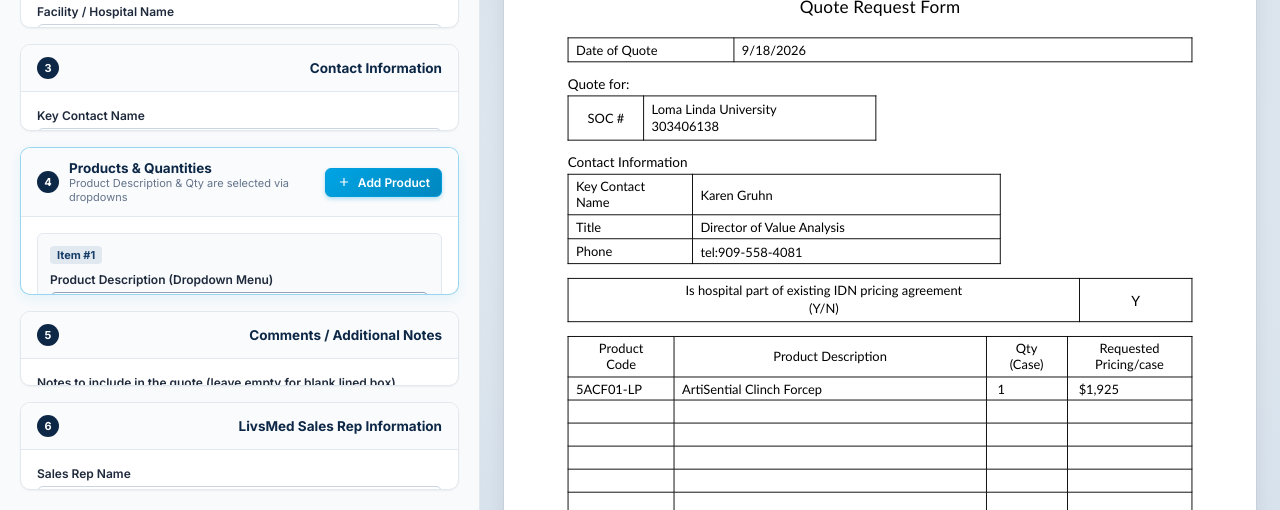
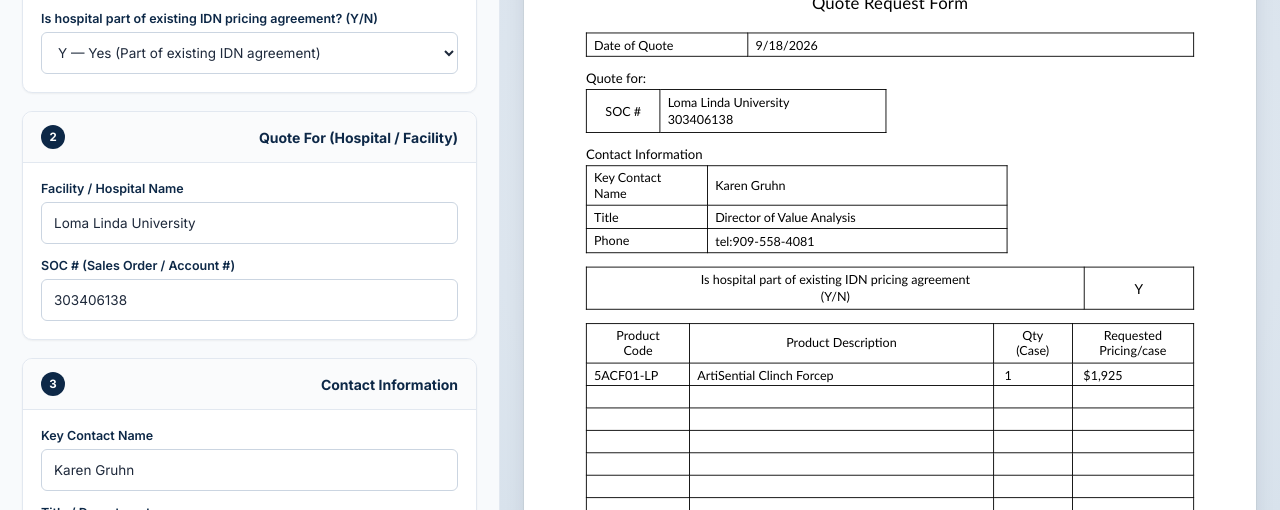
Before and after one commit to youngjk9-yz/Livsmed, a website built with Vite: page index.html in a window 1280 px wide. Shown: the part 290-800 px from the top of the page. Built offline with nearby package versions, Linux system fonts and the light colour scheme.

Commit message:
Expand form card spacing and input room on left column

```diff
--- a/index.html
+++ b/index.html
@@ -93,8 +93,7 @@
                 <h3>General & Date</h3>
               </div>
               <div class="form-card-body">
-                <div class="form-row">
-                  <div class="form-group flex-1">
+                <div class="form-group">
                   <label for="input-quote-date">Date of Quote</label>
                   <div class="input-with-action">
                     <input type="text" id="input-quote-date" placeholder="e.g. 9/18/2026" value="9/18/2026" />
@@ -102,13 +101,12 @@
                   </div>
                 </div>
 
-                  <div class="form-group flex-1">
-                    <label for="input-idn-agreement">IDN Pricing Agreement (Y/N)</label>
+                <div class="form-group">
+                  <label for="input-idn-agreement">Is hospital part of existing IDN pricing agreement? (Y/N)</label>
                   <select id="input-idn-agreement" class="form-select">
-                      <option value="Y" selected>Y — Yes, part of existing IDN</option>
-                      <option value="N">N — No IDN agreement</option>
+                    <option value="Y" selected>Y — Yes (Part of existing IDN agreement)</option>
+                    <option value="N">N — No (Standard pricing)</option>
                   </select>
-                  </div>
                 </div>
               </div>
             </section>
@@ -142,15 +140,13 @@
                   <label for="input-contact-name">Key Contact Name</label>
                   <input type="text" id="input-contact-name" placeholder="e.g. Karen Gruhn" value="Karen Gruhn" />
                 </div>
-                <div class="form-row">
-                  <div class="form-group flex-1">
+                <div class="form-group">
                   <label for="input-contact-title">Title / Department</label>
                   <input type="text" id="input-contact-title" placeholder="e.g. Director of Value Analysis" value="Director of Value Analysis" />
                 </div>
-                  <div class="form-group flex-1">
+                <div class="form-group">
                   <label for="input-contact-phone">Phone Number</label>
                   <input type="text" id="input-contact-phone" placeholder="e.g. tel:909-558-4081" value="tel:909-558-4081" />
-                  </div>
                 </div>
               </div>
             </section>
@@ -215,15 +211,13 @@
                   <label for="input-rep-name">Sales Rep Name</label>
                   <input type="text" id="input-rep-name" placeholder="e.g. Gerry Giuliano" value="Gerry Giuliano" />
                 </div>
-                <div class="form-row">
-                  <div class="form-group flex-1">
+                <div class="form-group">
                   <label for="input-rep-email">Email Address</label>
                   <input type="email" id="input-rep-email" placeholder="e.g. Gerry_giuliano@livsmed.com" value="Gerry_giuliano@livsmed.com" />
                 </div>
-                  <div class="form-group flex-1">
-                    <label for="input-rep-phone">Phone</label>
+                <div class="form-group">
+                  <label for="input-rep-phone">Phone Number</label>
                   <input type="text" id="input-rep-phone" placeholder="e.g. 908 328 2809" value="908 328 2809" />
-                  </div>
                 </div>
               </div>
             </section>
--- a/src/style.css
+++ b/src/style.css
@@ -328,23 +328,54 @@
   100% { transform: scale(0.95); box-shadow: 0 0 0 0 rgba(16, 185, 129, 0); }
 }
 
-.editor-scrollable {
-  flex: 1;
-  overflow-y: auto;
-  padding: 20px;
+.editor-sidebar {
+  width: 500px;
+  min-width: 440px;
+  max-width: 540px;
+  background-color: var(--bg-panel);
+  border-right: 1px solid var(--border-light);
   display: flex;
   flex-direction: column;
-  gap: 16px;
+  height: 100%;
+  overflow: hidden;
+  box-shadow: 2px 0 8px rgba(0, 0, 0, 0.03);
+}
+
+.editor-scrollable {
+  flex: 1 1 auto;
+  min-height: 0;
+  overflow-y: auto;
+  overflow-x: hidden;
+  padding: 20px 22px 40px 22px;
+  display: flex;
+  flex-direction: column;
+  gap: 18px;
+}
+
+/* Custom Scrollbar for editor panel */
+.editor-scrollable::-webkit-scrollbar {
+  width: 7px;
+}
+.editor-scrollable::-webkit-scrollbar-track {
+  background: transparent;
+}
+.editor-scrollable::-webkit-scrollbar-thumb {
+  background: #cbd5e1;
+  border-radius: 4px;
+}
+.editor-scrollable::-webkit-scrollbar-thumb:hover {
+  background: #94a3b8;
 }
 
 /* Form Cards */
 .form-card {
+  flex-shrink: 0; /* CRITICAL: Prevents cards from being squished */
   background-color: var(--bg-card);
   border: 1px solid var(--border-light);
   border-radius: var(--radius-md);
   box-shadow: var(--shadow-sm);
   transition: border-color 0.15s ease, box-shadow 0.15s ease;
-  overflow: hidden;
+  overflow: visible;
 }
 
 .form-card:hover {
@@ -357,12 +388,14 @@
 }
 
 .form-card-header {
-  padding: 12px 16px;
+  padding: 13px 18px;
   background-color: #fafbfc;
   border-bottom: 1px solid var(--border-light);
   display: flex;
   align-items: center;
   justify-content: space-between;
+  border-top-left-radius: var(--radius-md);
+  border-top-right-radius: var(--radius-md);
 }
 
 .form-card-header-left {
@@ -372,12 +405,12 @@
 }
 
 .step-num {
-  width: 22px;
-  height: 22px;
+  width: 24px;
+  height: 24px;
   border-radius: 50%;
   background-color: var(--livsmed-navy);
   color: #ffffff;
-  font-size: 11px;
+  font-size: 11.5px;
   font-weight: 700;
   display: flex;
   align-items: center;
@@ -386,7 +419,7 @@
 }
 
 .form-card-header h3 {
-  font-size: 13.5px;
+  font-size: 14px;
   font-weight: 700;
   color: var(--livsmed-navy);
 }
@@ -398,10 +431,10 @@
 }
 
 .form-card-body {
-  padding: 16px;
+  padding: 18px;
   display: flex;
   flex-direction: column;
-  gap: 12px;
+  gap: 14px;
 }
 
 .form-row {
@@ -415,25 +448,27 @@
 .form-group {
   display: flex;
   flex-direction: column;
-  gap: 5px;
+  gap: 6px;
 }
 
 .form-group label {
-  font-size: 12px;
+  font-size: 12.5px;
   font-weight: 600;
-  color: var(--text-main);
+  color: var(--livsmed-navy);
 }
 
 .form-group input,
 .form-group select,
 .form-group textarea {
   font-family: var(--font-ui);
-  font-size: 13px;
+  font-size: 13.5px;
   color: var(--text-main);
   background-color: #ffffff;
-  border: 1px solid var(--border-mid);
+  border: 1.5px solid var(--border-mid);
   border-radius: var(--radius-sm);
-  padding: 8px 10px;
+  padding: 10px 12px;
+  min-height: 42px;
+  box-sizing: border-box;
   outline: none;
   transition: border-color 0.15s ease, box-shadow 0.15s ease;
 }
```
Lines whose indentation alone changed are shown as unchanged.
